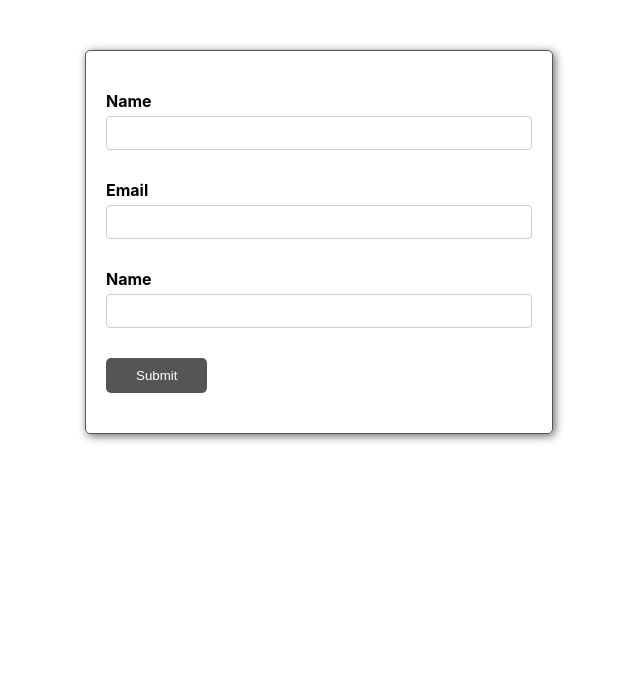
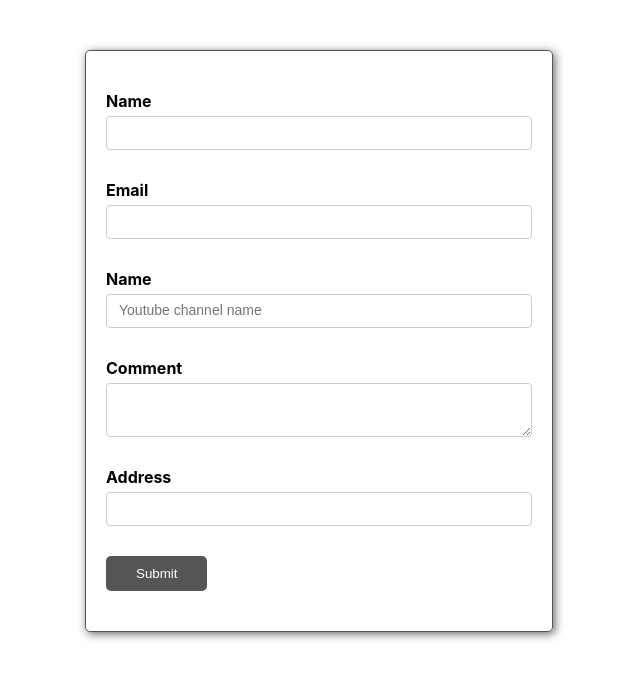
Before and after one commit to MizanurRahmann/react-formik, a React (Create React App) app: page / in a window 1280 px wide. Shown: the top 678 px of the page, without its empty margins (321-961 px from the left). Built offline with nearby package versions, Linux system fonts and the light colour scheme.

Commit message:
Field Revised

```diff
--- a/src/App.css
+++ b/src/App.css
@@ -8,7 +8,8 @@
   margin-bottom: 5px;
 }
 input[type='text'],
-input[type='email']{
+input[type='email'],
+textarea{
   display: block;
   width: 400px;
   padding: 6px 12px;
--- a/src/components/YoutubeForms.js
+++ b/src/components/YoutubeForms.js
@@ -5,7 +5,9 @@
 const initialValues = {
     name: '',
     email: '',
-    channel: ''
+    channel: '',
+    comment: '',
+    address: ''
 }
 const onSubmit = values => {
     console.log(values);
@@ -13,7 +15,9 @@
 const validationSchema = Yup.object({
     name: Yup.string().required('Required!'),
     email: Yup.string().email("Invalid email format").required('Required!'),
-    channel: Yup.string().required('Required!')
+    channel: Yup.string().required('Required!'),
+    comment: Yup.string().required('Required'),
+    address: Yup.string().required('Required')
 })
 
 function YoutubeForms() {
@@ -51,8 +55,31 @@
                         type="text"
                         id="channel"
                         name="channel"
+                        placeholder="Youtube channel name"
                     />
                     <ErrorMessage name="channel"/>
+                </div>
+                <div className="form-control">
+                    <label htmlFor='comment'>Comment</label>
+                    <Field
+                        as= "textarea"
+                        id="comment"
+                        name="comment"
+                    />
+                </div>
+                <div className="form-control">
+                    <label htmlFor='address'>Address</label>
+                    <Field name="address">
+                        {props => {
+                            const {field, form, meta} = props;
+                            return(
+                                <div>
+                                    <input type="text" id="address" {...field}/>
+                                    {meta.touched && meta.error ? <div>{meta.error}</div> : null}
+                                </div>
+                            )
+                        }}
+                    </Field>
                 </div>
 
                 <button type="submit">Submit</button>
```
